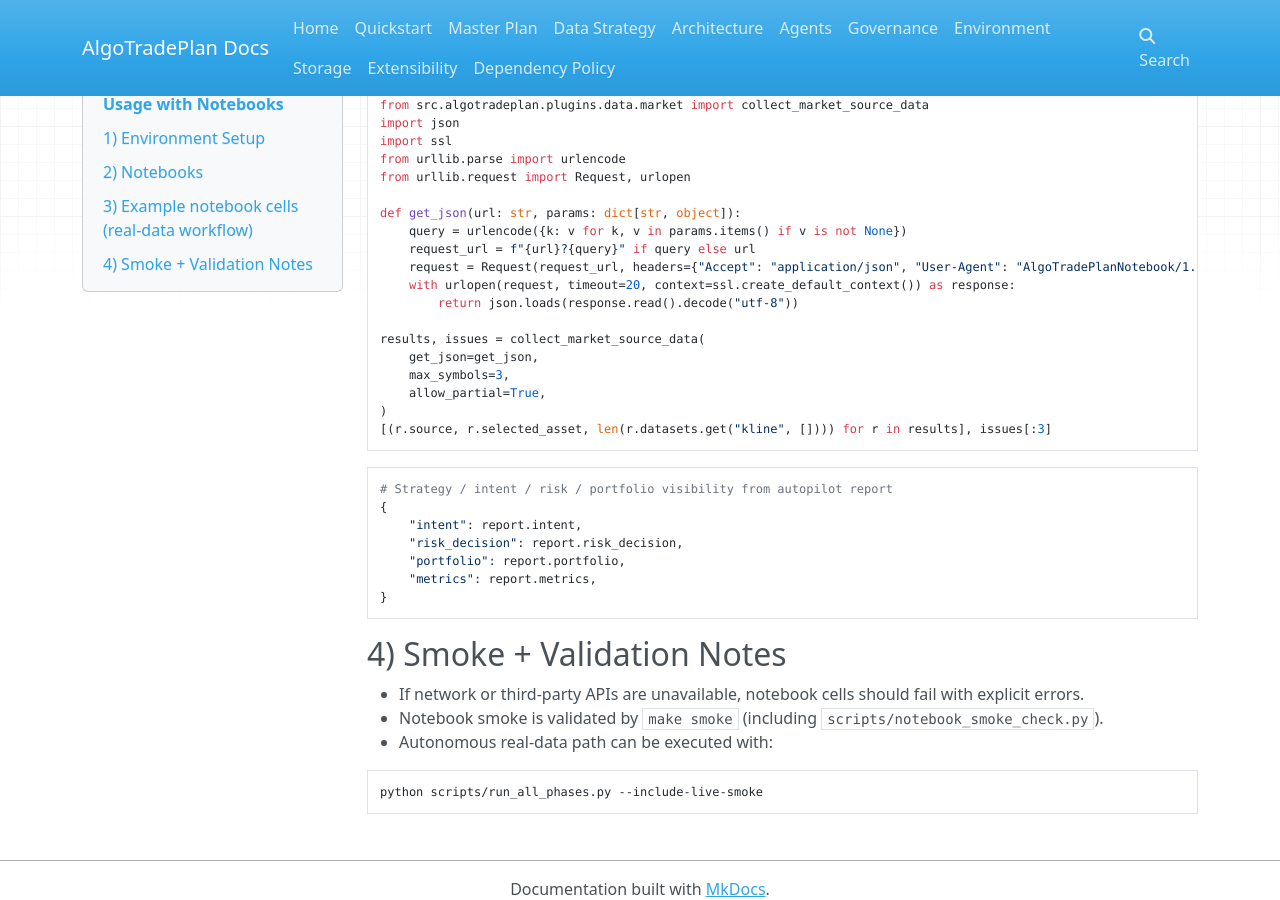
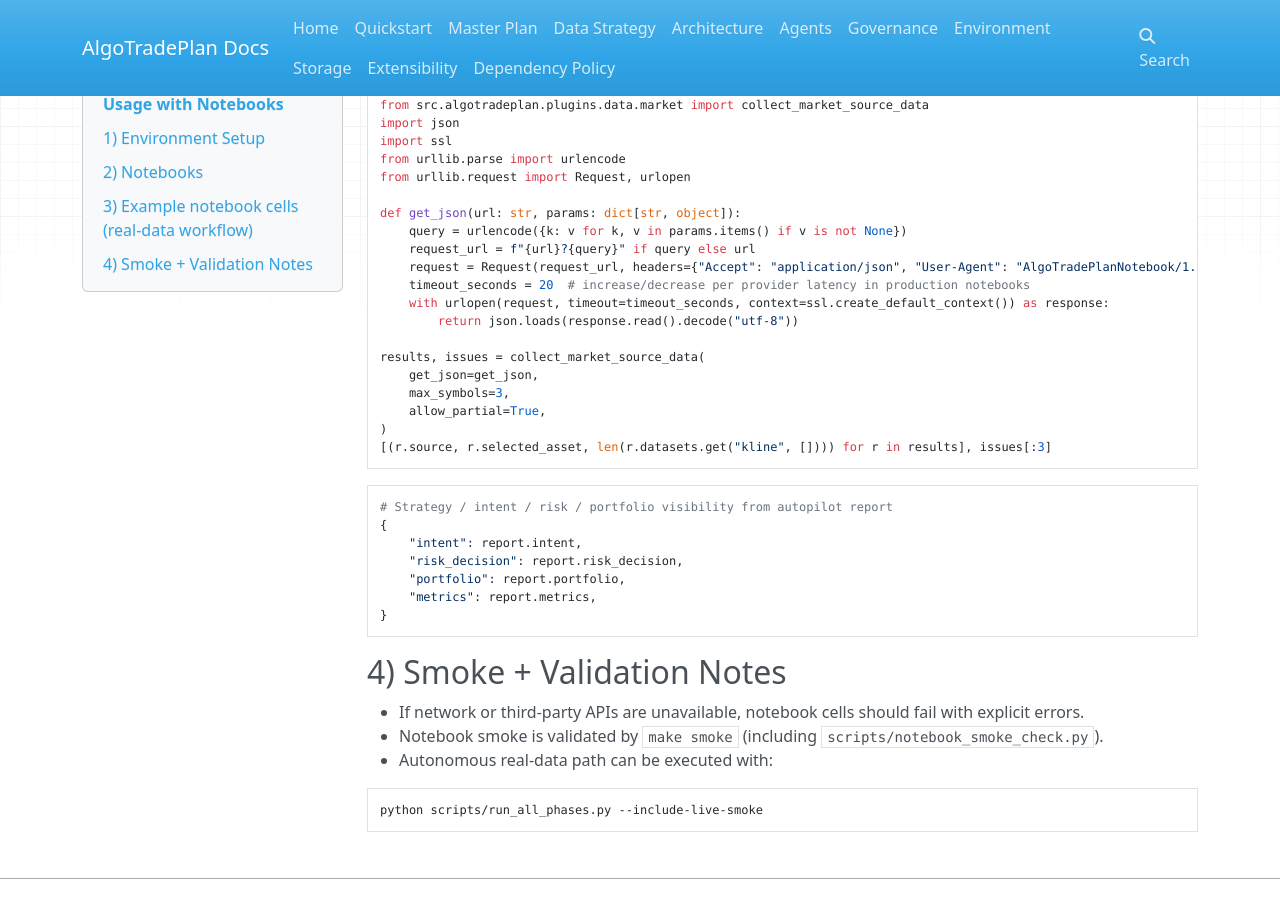
Before and after one commit to develooper1994/AlgoTradePlan, an MkDocs documentation site: the page built from docs/usage_with_notebooks.md, in a window 1280 px wide and 900 px high, scrolled down 1078 px. Built offline with MkDocs 1.6.1, drawn with Linux system fonts in a browser that asks for light colours; nearby versions of some CDN libraries.

Commit message:
Address documentation review feedback in phase and notebook guides
Agent-Logs-Url: https://github.com/develooper1994/AlgoTradePlan/sessions/d735f04d-429e-4f14-af4f-488f17a1c8cb

Co-authored-by: develooper1994 <11412546+develooper1994@users.noreply.github.com>

```diff
--- a/docs/usage_with_notebooks.md
+++ b/docs/usage_with_notebooks.md
@@ -67,7 +67,8 @@ def get_json(url: str, params: dict[str, object]):
     query = urlencode({k: v for k, v in params.items() if v is not None})
     request_url = f"{url}?{query}" if query else url
     request = Request(request_url, headers={"Accept": "application/json", "User-Agent": "AlgoTradePlanNotebook/1.0"})
-    with urlopen(request, timeout=20, context=ssl.create_default_context()) as response:
+    timeout_seconds = 20  # increase/decrease per provider latency in production notebooks
+    with urlopen(request, timeout=timeout_seconds, context=ssl.create_default_context()) as response:
         return json.loads(response.read().decode("utf-8"))
 
 results, issues = collect_market_source_data(
```
Also changed, not shown: docs/PHASE_STATUS.md (+1 -1 lines).
